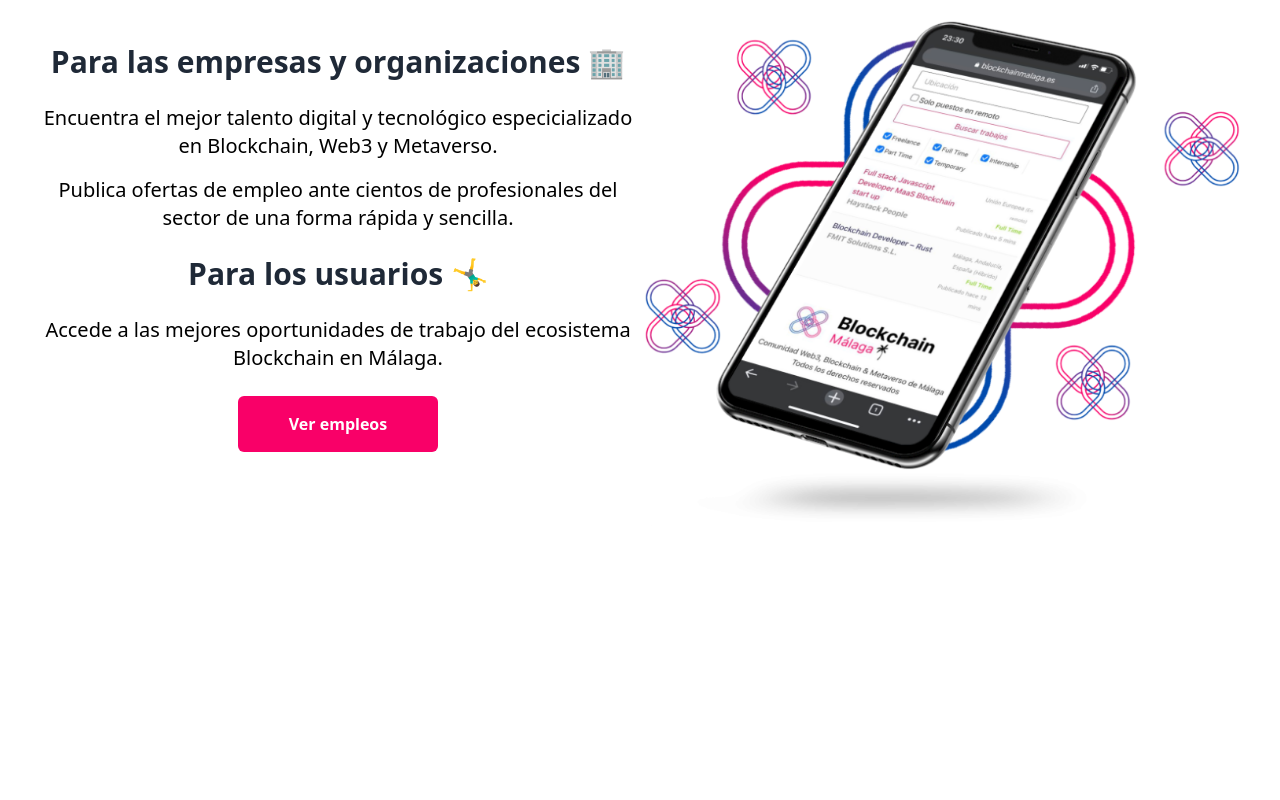
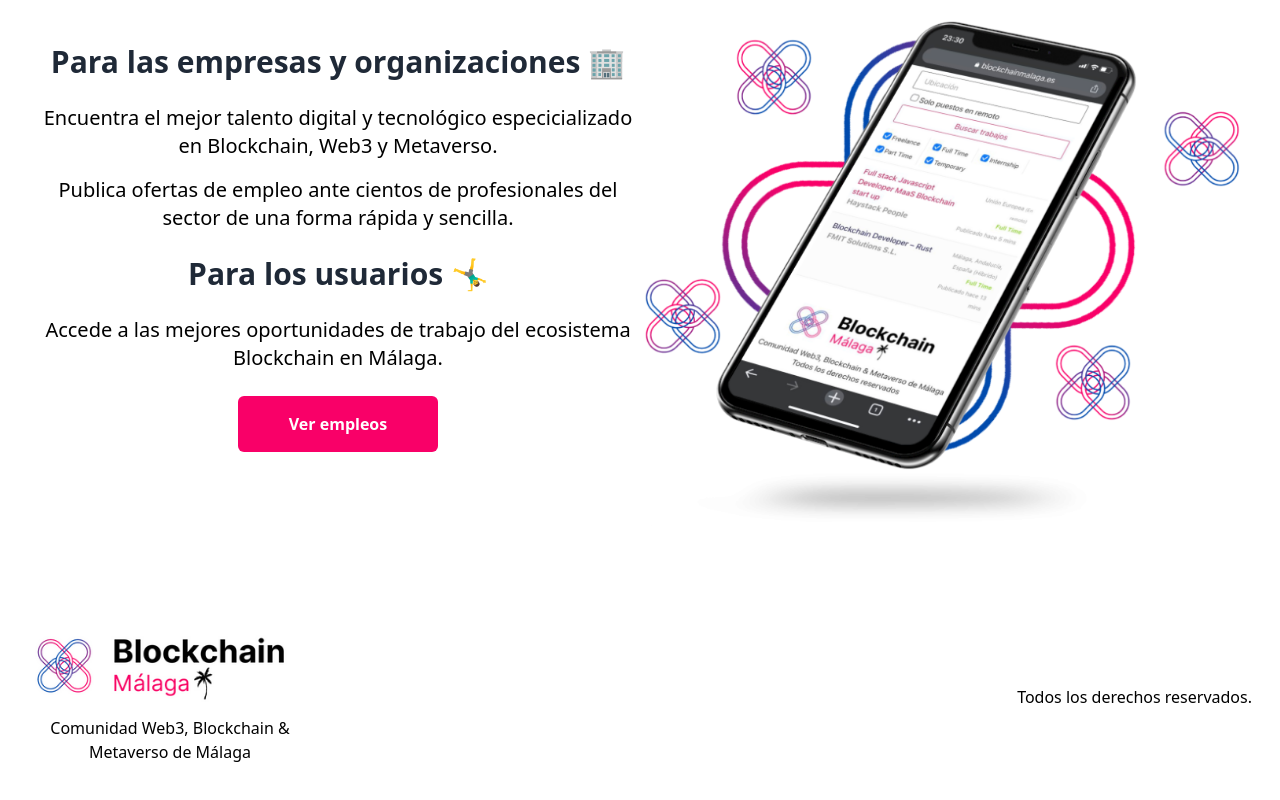
Before and after one commit to angelgonzalezev/blockchain-malaga, a React (Create React App) app: page / in a window 1280 px wide. Shown: the part 1817-2617 px from the top of the page. Before the commit the page ends 2392 px from the top, so only its background shows below. Built offline with nearby package versions, Linux system fonts and the light colour scheme.

Commit message:
Change favicon & created footer

```diff
--- a/public/index.html
+++ b/public/index.html
@@ -2,7 +2,7 @@
 <html lang="en">
   <head>
     <meta charset="utf-8" />
-    <link rel="icon" href="%PUBLIC_URL%/favicon.ico" />
+    <link rel="icon" href="%PUBLIC_URL%/favicon.png" />
     <meta name="viewport" content="width=device-width, initial-scale=1" />
     <meta name="theme-color" content="#000000" />
     <meta
--- a/src/App.js
+++ b/src/App.js
@@ -3,6 +3,7 @@
 import Partners from "./containers/Partners";
 import Services from "./containers/Services";
 import Sidebar from "./containers/Sidebar";
+import Footer from "./containers/Footer";
 
 function App() {
   return (
@@ -11,6 +12,7 @@
       <Hero />
       <Partners />
       <Services />
+      <Footer />
     </div>
   );
 }
--- /dev/null
+++ b/src/containers/Footer.jsx
@@ -0,0 +1,16 @@
+import React from "react";
+import Logo from "../assets/horizontal-logo.png";
+
+const Footer = () => {
+  return (
+    <div className=" max-w-[1240px] mx-auto flex flex-col items-center py-12 md:flex-row md: justify-between">
+      <div className="w-[300px] flex flex-col items-center text-center">
+        <img className="w-full" src={Logo} alt="logo" />
+        <p className="py-2">Comunidad Web3, Blockchain & Metaverso de Málaga</p>
+      </div>
+      <p className="p-2">Todos los derechos reservados.</p>
+    </div>
+  );
+};
+
+export default Footer;
```
Also changed, not shown: 1 other file (tests, documents, lock files or other folders).
